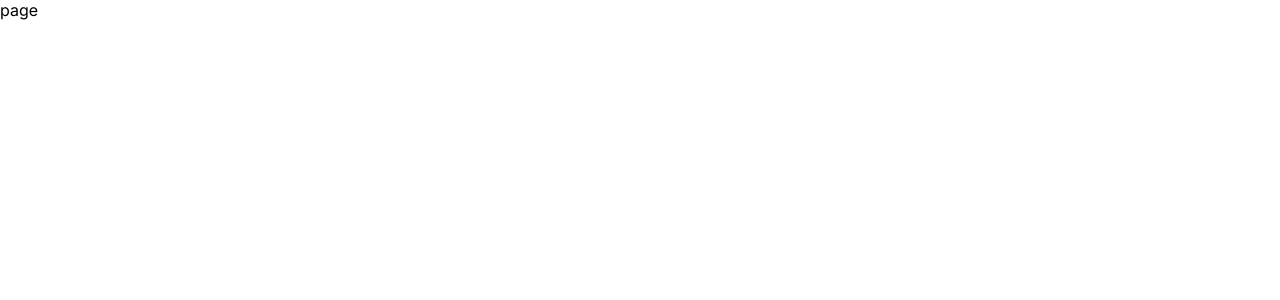
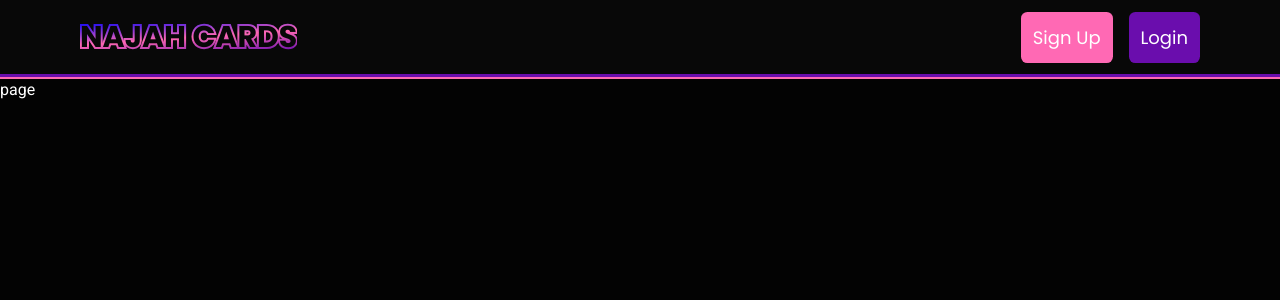
Before and after one commit to ahmedjk34/najah-cards, a Next.js app: page / in a window 1280 px wide. Shown: the top 300 px of the page. Built offline with nearby package versions, Linux system fonts and the light colour scheme.

Commit message:
added the nav

```diff
--- a/src/app/layout.tsx
+++ b/src/app/layout.tsx
@@ -1,12 +1,14 @@
 import type { Metadata } from "next";
 import { Inter } from "next/font/google";
 import "./globals.scss";
+import Nav from "@/components/Nav/Nav";
 
 const inter = Inter({ subsets: ["latin"] });
 
 export const metadata: Metadata = {
-  title: "Create Next App",
-  description: "Generated by create next app",
+  title: "Najah Cards - Your Ultimate Flashcard Learning Platform",
+  description:
+    "Najah Cards is a comprehensive flashcard application designed to help you learn and retain information across various subjects. Create, manage, and test yourself with custom flashcards, track your progress, and collaborate with others for an engaging learning experience.",
 };
 
 export default function RootLayout({
@@ -16,7 +18,12 @@ export default function RootLayout({
 }>) {
   return (
     <html lang="en">
-      <body className={inter.className}>{children}</body>
+      <body className={inter.className}>
+        <div id="root">
+          <Nav />
+          {children}
+        </div>
+      </body>
     </html>
   );
 }
--- /dev/null
+++ b/src/components/Nav/Nav.tsx
@@ -0,0 +1,25 @@
+import React from "react";
+import styles from "./nav.module.scss";
+import Link from "next/link";
+type Props = {};
+
+function Nav({}: Props) {
+  let isAuthenticated = false;
+  return (
+    <div className={styles.nav}>
+      <h2>
+        <Link href="/">Najah Cards</Link>
+      </h2>
+      {isAuthenticated ? (
+        <div>{/*profile meny*/}</div>
+      ) : (
+        <div className={styles.authLinksHolder}>
+          <Link href="">Sign Up</Link>
+          <Link href="">Login</Link>
+        </div>
+      )}
+    </div>
+  );
+}
+
+export default Nav;
--- /dev/null
+++ b/src/components/Nav/nav.module.scss
@@ -0,0 +1,67 @@
+@use "../variables" as v;
+.nav {
+  display: flex;
+  justify-content: space-between;
+  align-items: center;
+  position: relative;
+  border-bottom: 3px solid v.$primary-accent;
+  padding: 0 5rem;
+  margin-bottom: 3px;
+  background-color: v.$secondary-background;
+  font-family: v.$title-font;
+
+  &::after {
+    content: "";
+    display: block;
+    width: 100%;
+    height: 2px;
+    background-color: v.$secondary-accent;
+    position: absolute;
+    bottom: -5px;
+    left: 0rem;
+  }
+  //logo
+  h2 {
+    text-transform: capitalize;
+    font-weight: 800;
+    font-size: 30px;
+    text-transform: uppercase;
+    text-align: center;
+    background: -webkit-linear-gradient(
+      -86deg,
+      blue 10%,
+      v.$secondary-accent 50%,
+      v.$primary-accent 85%
+    );
+    -webkit-background-clip: text;
+    -webkit-text-stroke: 4px transparent;
+    color: v.$secondary-background;
+    cursor: pointer;
+    min-width: fit-content;
+    transition: text-shadow 0.2s ease-in-out;
+    &:hover {
+      text-shadow: 1px 1px 0px white;
+    }
+  }
+  .authLinksHolder {
+    display: flex;
+    gap: 1rem;
+    align-items: center;
+    a {
+      color: v.$text-color;
+      font-size: large;
+      background-color: v.$secondary-accent;
+      padding: 0.75rem;
+      border-radius: 0.4rem;
+      min-width: fit-content;
+      transition: all linear 0.25s;
+      &:hover {
+        opacity: 0.7;
+        transform: translateY(2.5px);
+      }
+    }
+    a:nth-child(2) {
+      background-color: v.$primary-accent;
+    }
+  }
+}
```
